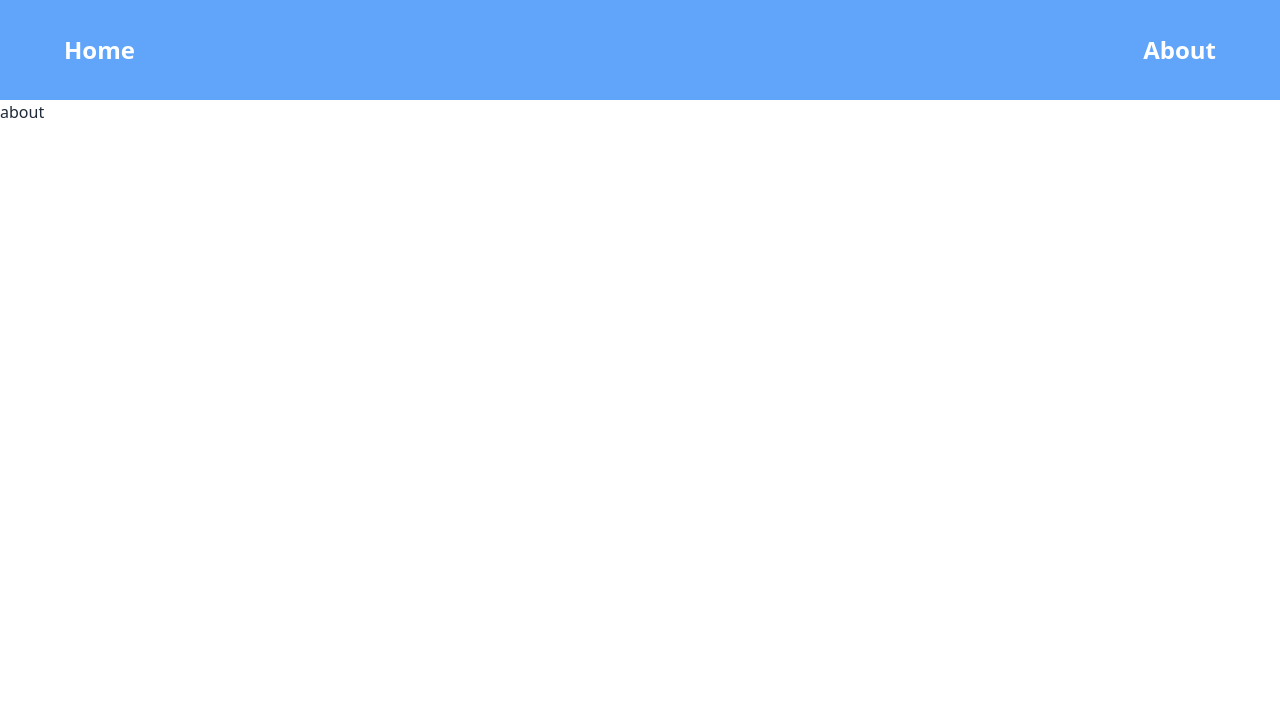
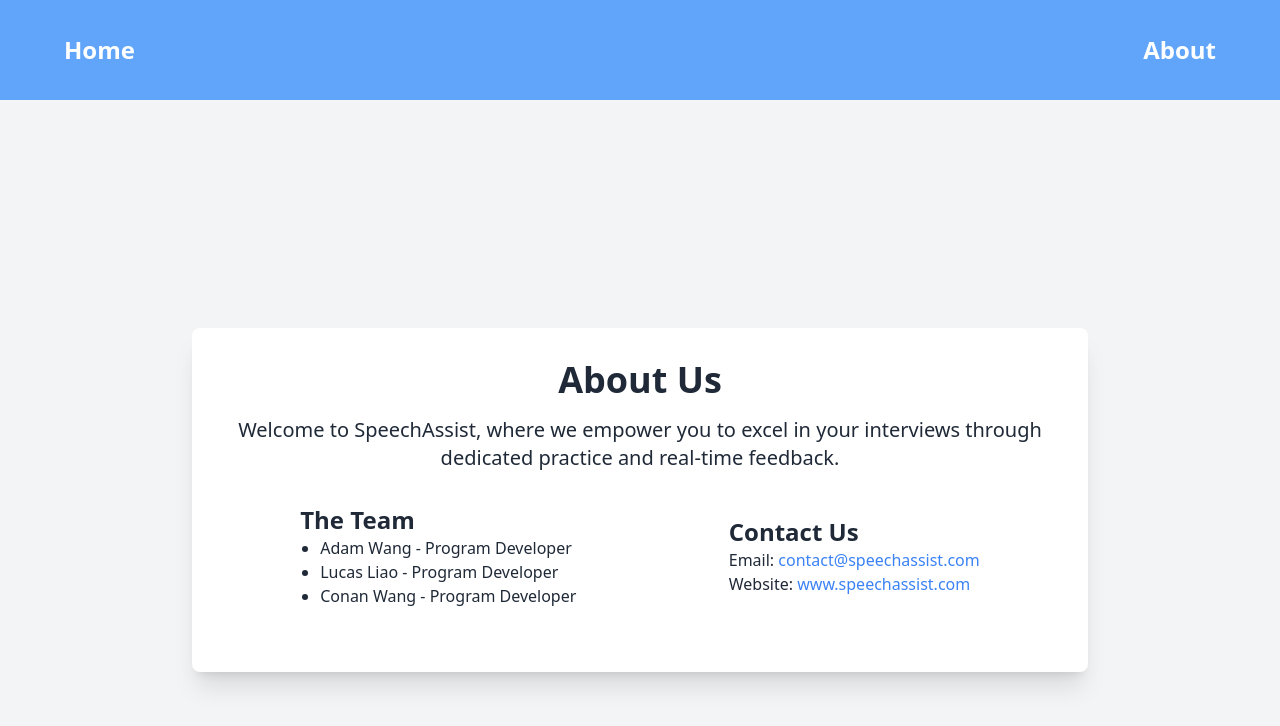
Before and after one commit to lucasliao0403/speechassist-frontend, a Next.js app: page /about in a window 1280 px wide. Shown: the top 726 px of the page. Built offline with nearby package versions, Linux system fonts and the light colour scheme.

Commit message:
update about us page

```diff
--- a/pages/about.js
+++ b/pages/about.js
@@ -1,10 +1,33 @@
-import React from 'react'
-import Link from 'next/link'
+import React from 'react';
+import Image from 'next/image';
+import Link from 'next/link';
 
 export default function About() {
   return (
-    <div className="">
-        about
+    <div className="min-h-screen flex flex-col justify-center items-center bg-gray-100 text-gray-800">
+      <div className="bg-white shadow-xl rounded-lg p-8 m-4 w-full max-w-4xl">
+        <h1 className="text-4xl font-bold text-center mb-4">About Us</h1>
+        <p className="text-xl text-center mb-8">
+          Welcome to SpeechAssist, where we empower you to excel in your interviews through dedicated practice and real-time feedback.
+        </p>
+        <div className="flex flex-col md:flex-row justify-around items-center">
+          <div className="mb-4 md:mb-0">
+            <h2 className="text-2xl font-semibold">The Team</h2>
+            <ul className="list-disc pl-5">
+              <li>Adam Wang - Program Developer</li>
+              <li>Lucas Liao - Program Developer</li>
+              <li>Conan Wang - Program Developer</li>
+            </ul>
+          </div>
+          <div>
+            <h2 className="text-2xl font-semibold">Contact Us</h2>
+            <p>Email: <a href="mailto:contact@speechassist.com" className="text-blue-500 hover:text-blue-600">contact@speechassist.com</a></p>
+            <p>Website: <a href="https://www.speechassist.com" className="text-blue-500 hover:text-blue-600">www.speechassist.com</a></p>
+          </div>
+        </div>
+        <div className="text-center mt-8">
+        </div>
+      </div>
     </div>
-  )
+  );
 }
--- a/pages/index.js
+++ b/pages/index.js
@@ -210,6 +210,7 @@
 
 
 
+
     </div>
   );
 }
```
